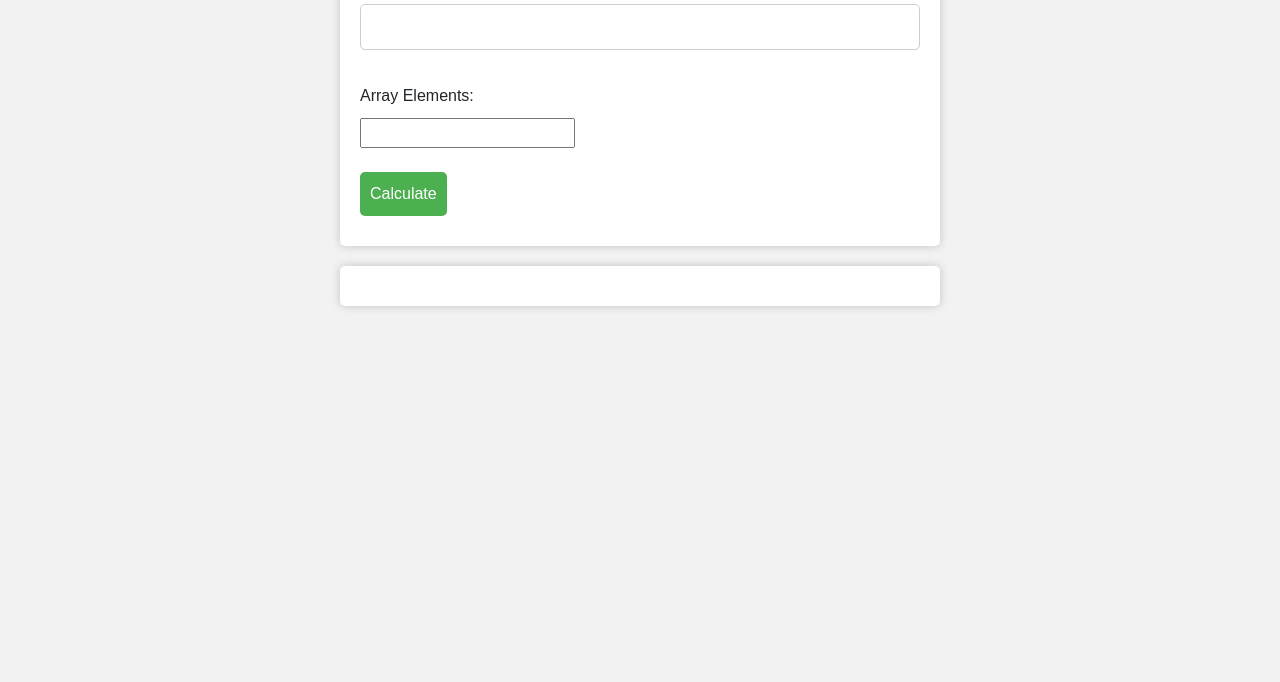
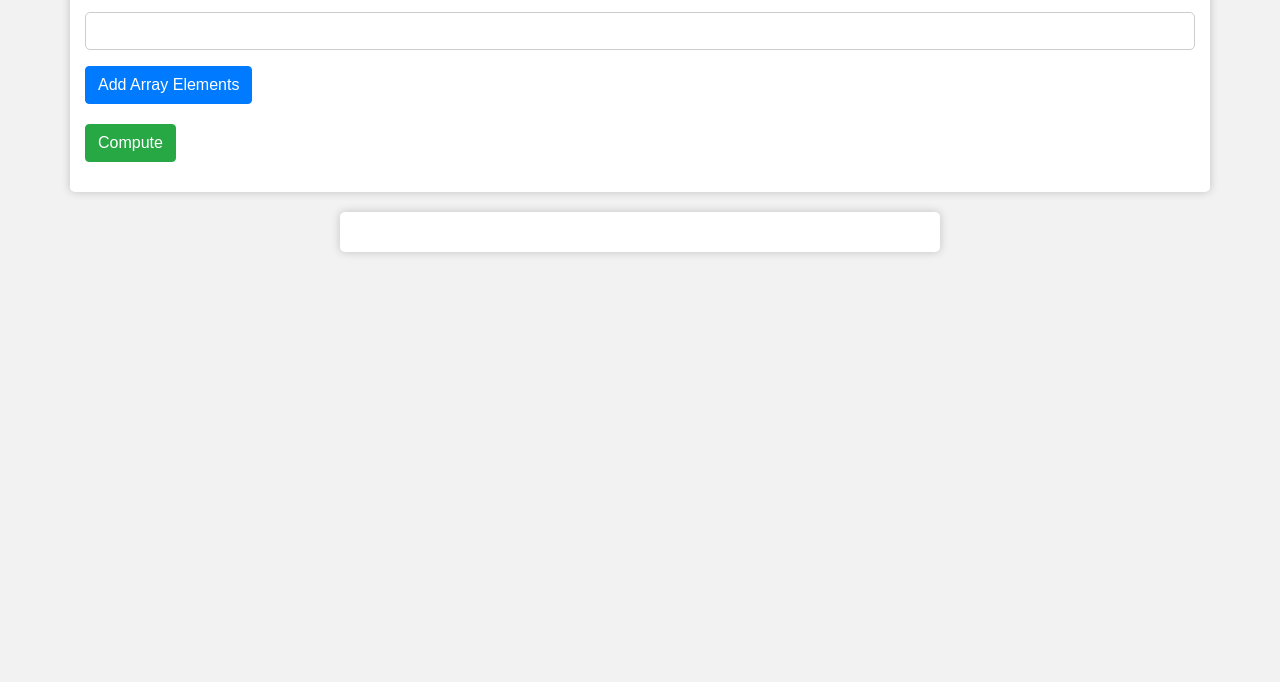
Before and after one commit to Shreevatsan-S/CP_project, a website: page index.html in a window 1280 px wide. Shown: the part 118-800 px from the top of the page. Drawn offline with nearby package versions, Linux system fonts and the light colour scheme.

Commit message:
Update index.html

```diff
--- a/index.html
+++ b/index.html
@@ -75,43 +75,58 @@
     </style>
 </head>
 <body>
-	<h1>Array Water Trapping Calculator</h1>
-	<form id="arrayForm">
-		<label for="size">Array Size:</label>
-		<input type="number" id="size" name="size" required><br><br>
-		<label for="elements">Array Elements:</label>
-		<input type="text" id="elements" name="elements" required><br><br>
-		<button type="submit">Calculate</button>
+
+    <form id="sumForm" action="/calculateSum" method="POST" class="container">
+        <h1 class="text-center">Array Sum Calculator</h1>
+        <div class="form-group">
+            <label for="size">Size of Array:</label>
+            <input type="number" name="size" id="size" class="form-control" required>
+        </div>
+        <button type="button" onclick="addInputFields()" class="btn btn-primary">Add Array Elements</button>
+
+        <div id="arrayInputs"></div>
+
+        <button type="button" onclick="computeSum()" class="btn btn-success">Compute</button>
     </form>
-	<div id="result"></div>
-	<script src="script.js"></script>
+
+    <div id="result" class="container"></div>
+
     <script>
-    const form = document.getElementById('arrayForm');
-const resultDiv = document.getElementById('result');
+        function addInputFields() {
+            var size = parseInt(document.getElementById('size').value);
+            var arrayInputsDiv = document.getElementById('arrayInputs');
+            arrayInputsDiv.innerHTML = '';
 
-form.addEventListener('submit', (event) => {
-	event.preventDefault();
-	const size = document.getElementById('size').value;
-	const elements = document.getElementById('elements').value;
-	const array = elements.split(',').map(Number);
+            for (var i = 0; i < size; i++) {
+                var input = document.createElement('input');
+                input.type = 'number';
+                input.name = 'array[]';
+                input.required = true;
+                input.classList.add('form-control');
+                arrayInputsDiv.appendChild(input);
+            }
+        }
 
-	fetch('/calculate', {
+        function computeSum() {
+    const form = document.getElementById('sumForm');
+    const formData = new FormData(form);
+
+    fetch('/calculateSum', {
         method: 'POST',
-		headers: {
-			'Content-Type': 'application/json'
-		},
-		body: JSON.stringify({ size, array })
+        body: formData
     })
     .then(response => response.json())
     .then(data => {
-		resultDiv.innerHTML = `The amount of water trapped is ${data.result}`;
+        const resultDiv = document.getElementById('result');
+        resultDiv.innerHTML = `The sum of the array is ${data.result}`;
     })
     .catch(error => {
         console.error(error);
-		resultDiv.innerHTML = 'An error occurred while calculating the amount of water trapped';
+        const resultDiv = document.getElementById('result');
+        resultDiv.innerHTML = 'An error occurred while calculating the sum.';
     });
-});
+}
     </script>
+
 </body>
-
 </html>
```
Lines whose indentation alone changed are shown as unchanged.
